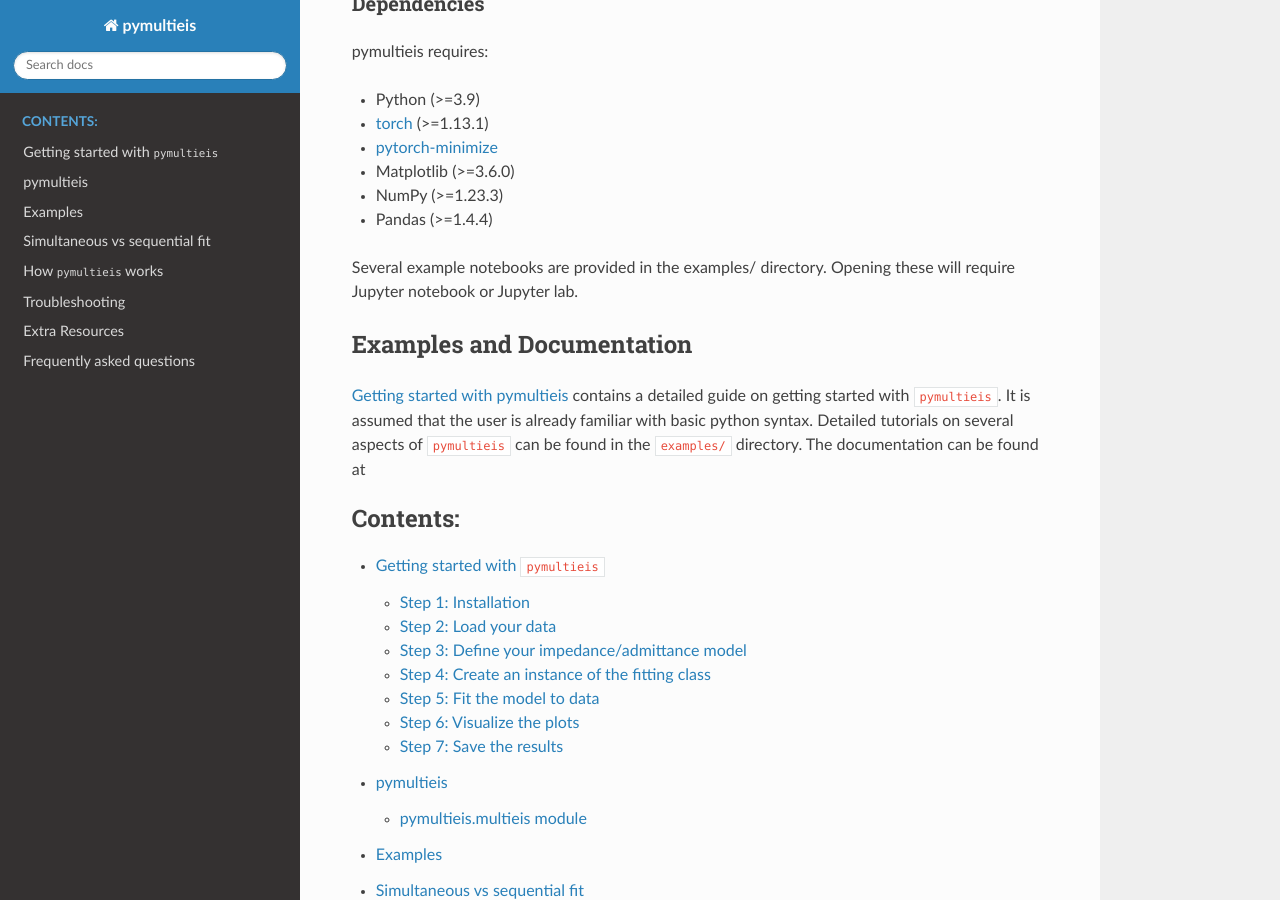
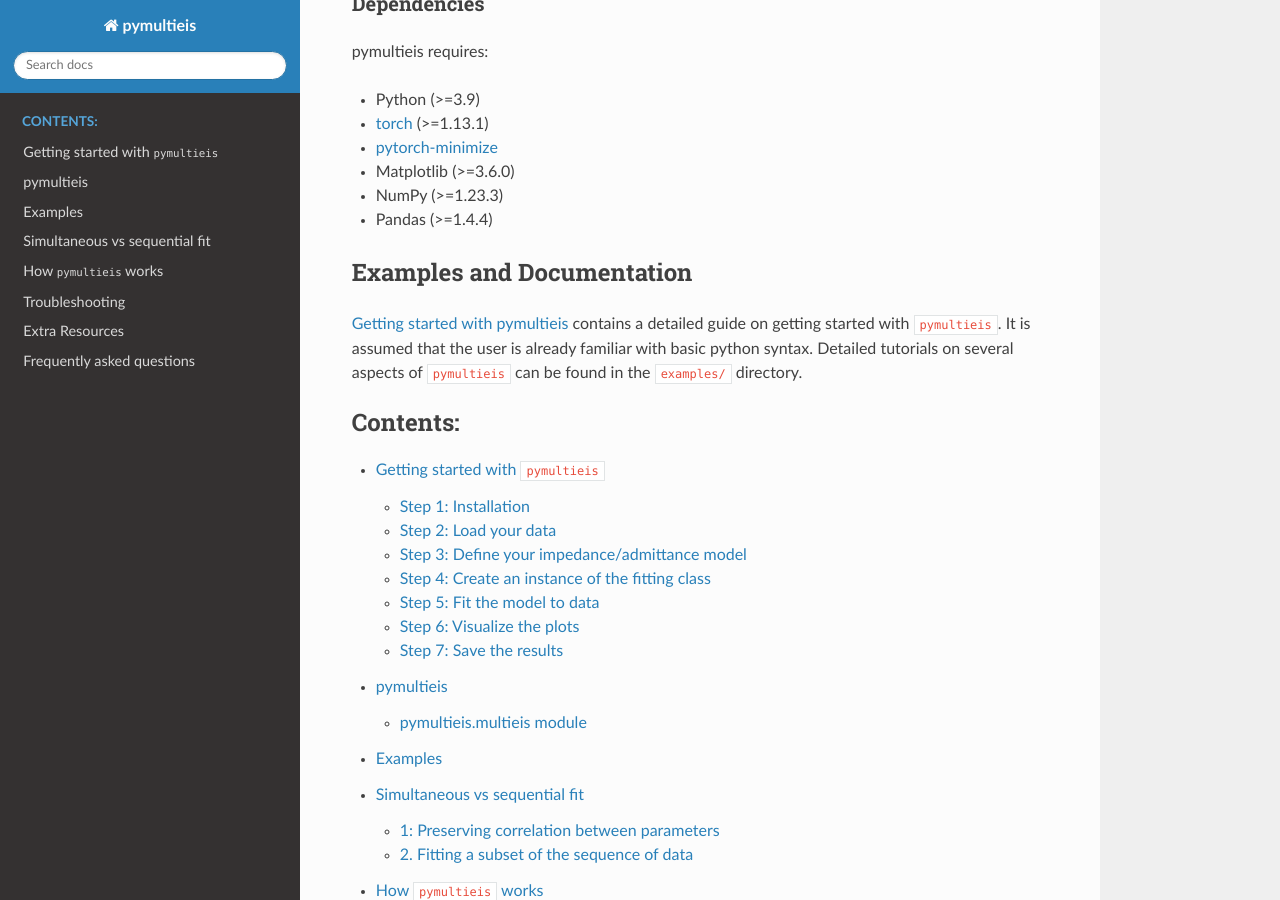
Before and after one commit to richinex/pymultieis, a Sphinx documentation site: the page built from docs/source/index.rst, in a window 1280 px wide and 900 px high, scrolled down 772 px. Built offline with Sphinx 7.4.7 and the Read the Docs theme 2.0.0, drawn with Linux system fonts in a browser that asks for light colours; pages that are not in the unit, such as notebooks, are missing from menus.

Commit message:
Updated docs

```diff
--- a/docs/source/index.rst
+++ b/docs/source/index.rst
@@ -46,17 +46,13 @@
 -   Pandas (>=1.4.4)
 
 
-
-Several example notebooks are provided in the examples/ directory.
-Opening these will require Jupyter notebook or Jupyter lab.
-
 Examples and Documentation
 ---------------------------
 
 :ref:`quick-start-guide-label` contains a detailed guide on getting started with :code:`pymultieis`.
 It is assumed that the user is already familiar with basic python syntax.
 Detailed tutorials on several aspects of :code:`pymultieis` can be found in the :code:`examples/` directory.
-The documentation can be found at
+
 
 .. toctree::
    :maxdepth: 2
```
